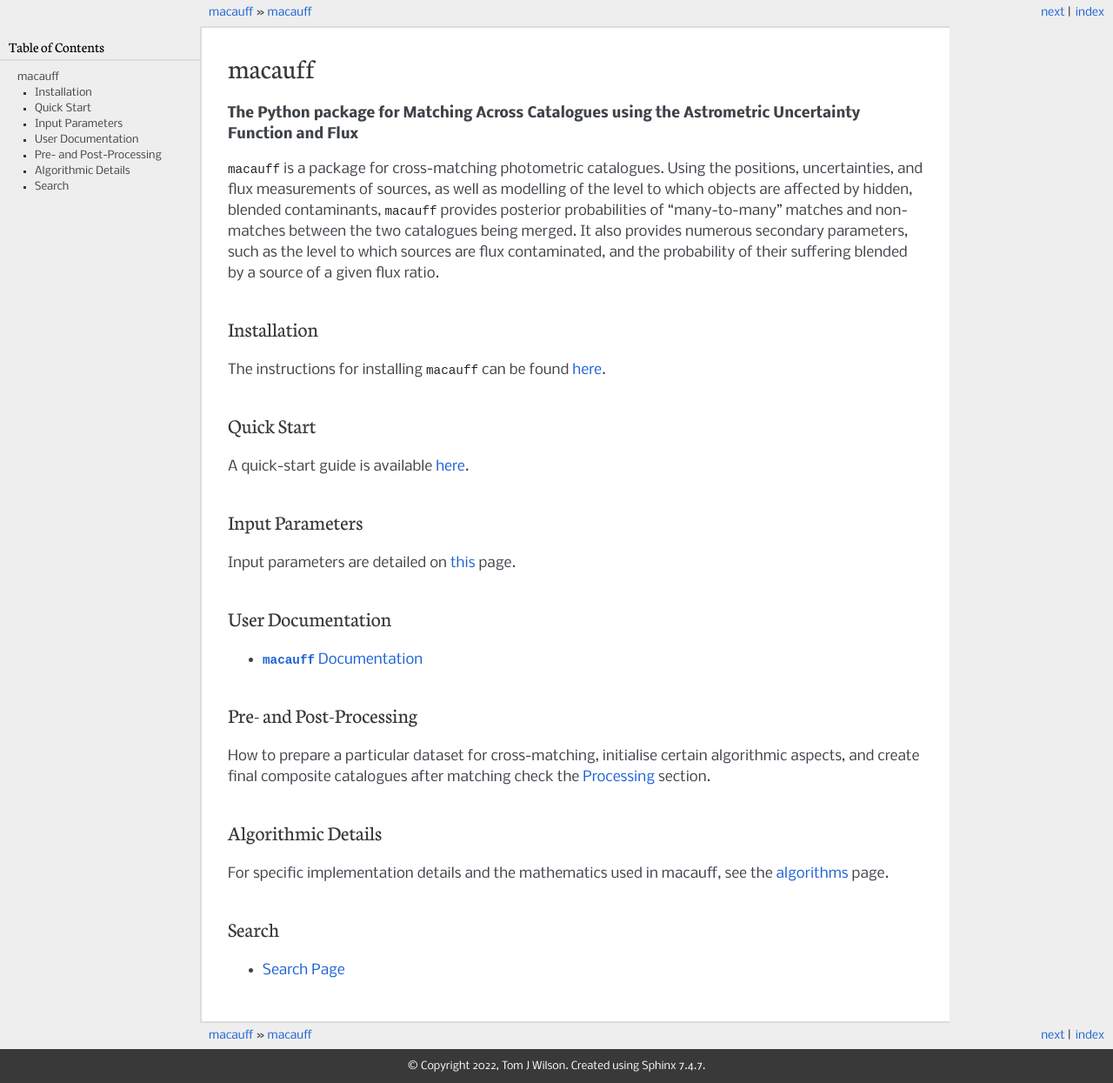
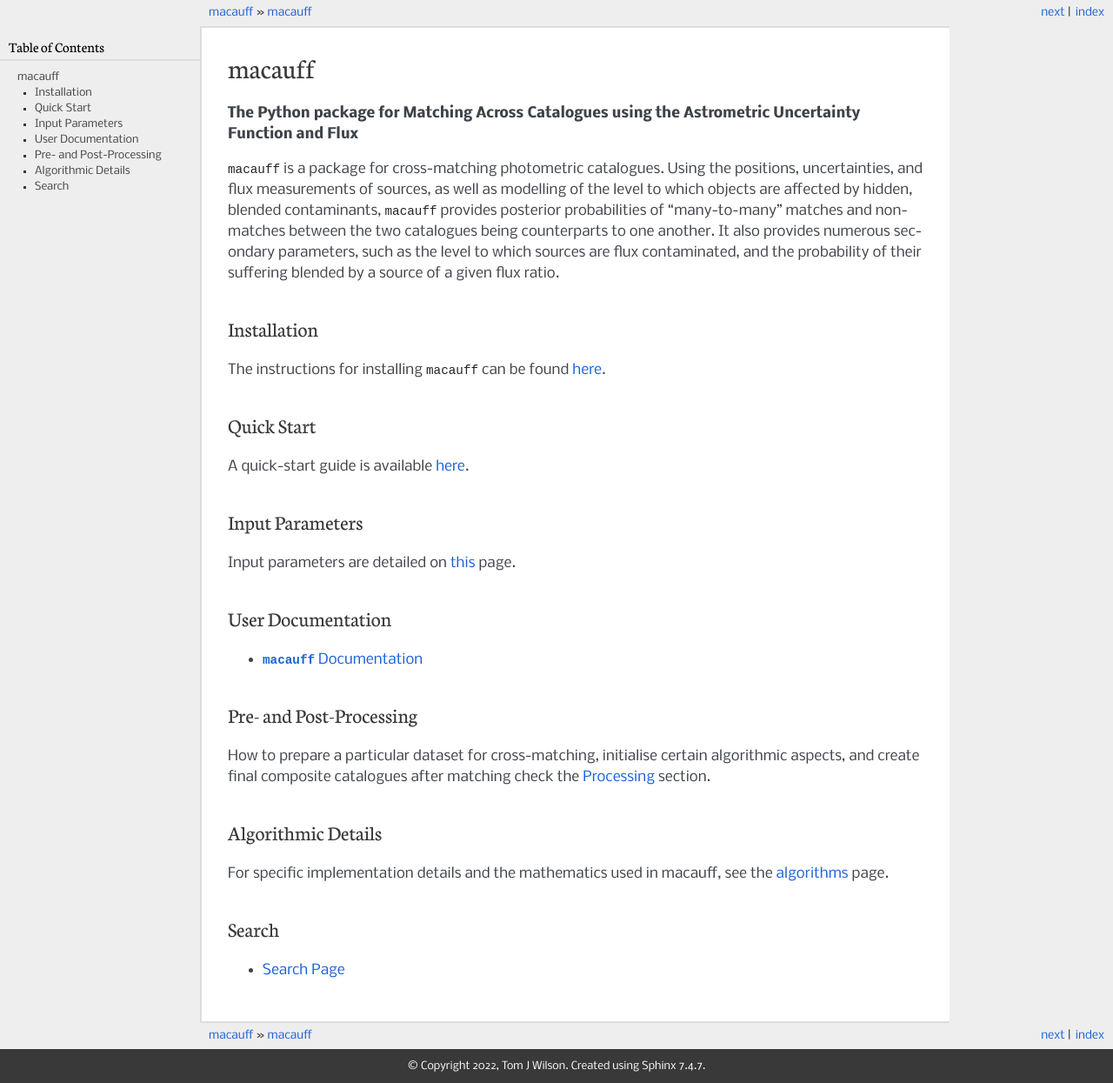
Before and after one commit to macauff/macauff, a Sphinx documentation site: the page built from docs/index.rst, in a window 1280 px wide. Shown: the whole page at 87% size. Built offline with Sphinx 7.4.7, drawn with Linux system fonts in a browser that asks for light colours.

Commit message:
Updated README, and minor edit to index to reflect README's macauff description.

```diff
--- a/docs/index.rst
+++ b/docs/index.rst
@@ -8,7 +8,7 @@
 #######
 **The Python package for Matching Across Catalogues using the Astrometric Uncertainty Function and Flux**
 
-``macauff`` is a package for cross-matching photometric catalogues. Using the positions, uncertainties, and flux measurements of sources, as well as modelling of the level to which objects are affected by hidden, blended contaminants, ``macauff`` provides posterior probabilities of "many-to-many" matches and non-matches between the two catalogues being merged. It also provides numerous secondary parameters, such as the level to which sources are flux contaminated, and the probability of their suffering blended by a source of a given flux ratio.
+``macauff`` is a package for cross-matching photometric catalogues. Using the positions, uncertainties, and flux measurements of sources, as well as modelling of the level to which objects are affected by hidden, blended contaminants, ``macauff`` provides posterior probabilities of "many-to-many" matches and non-matches between the two catalogues being counterparts to one another. It also provides numerous secondary parameters, such as the level to which sources are flux contaminated, and the probability of their suffering blended by a source of a given flux ratio.
 
 .. _getting-started:
 
```
Also changed, not shown: README.md (+18 -1 lines).
